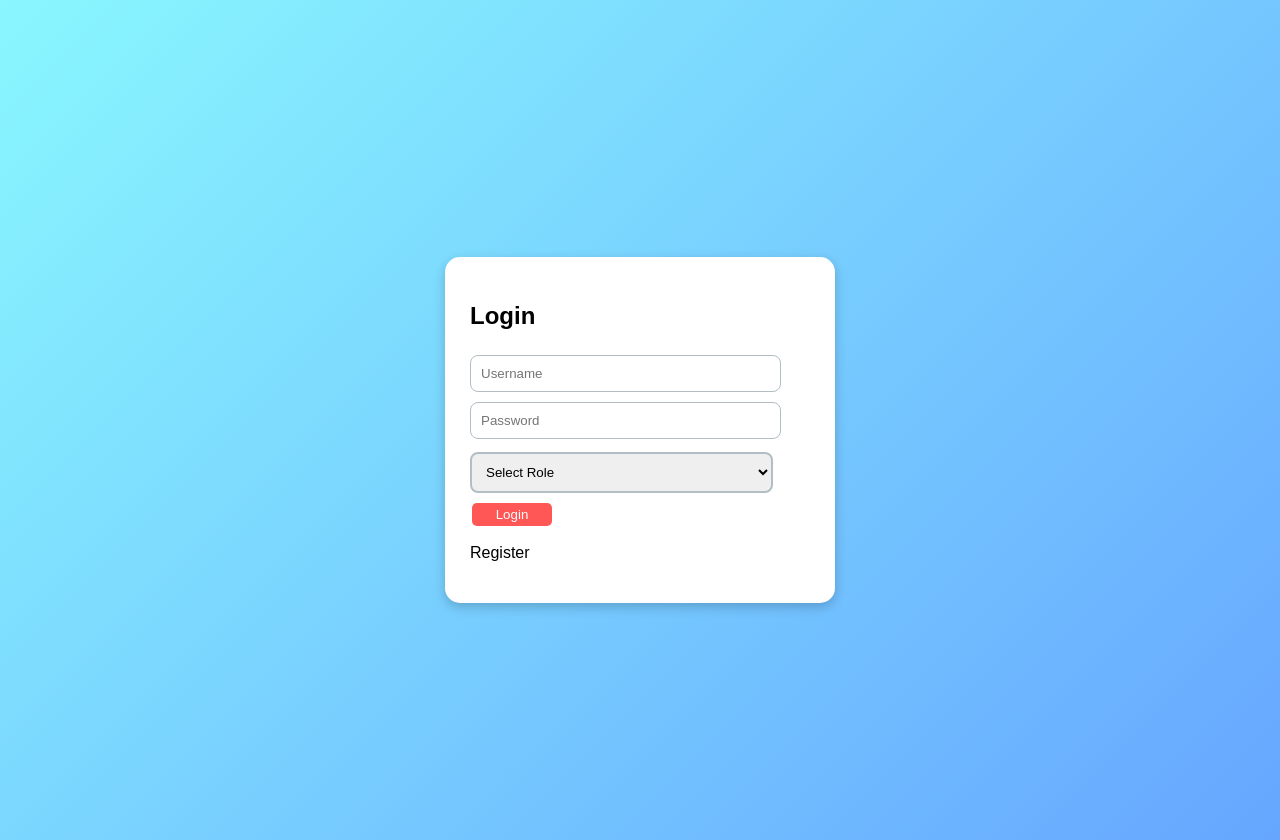
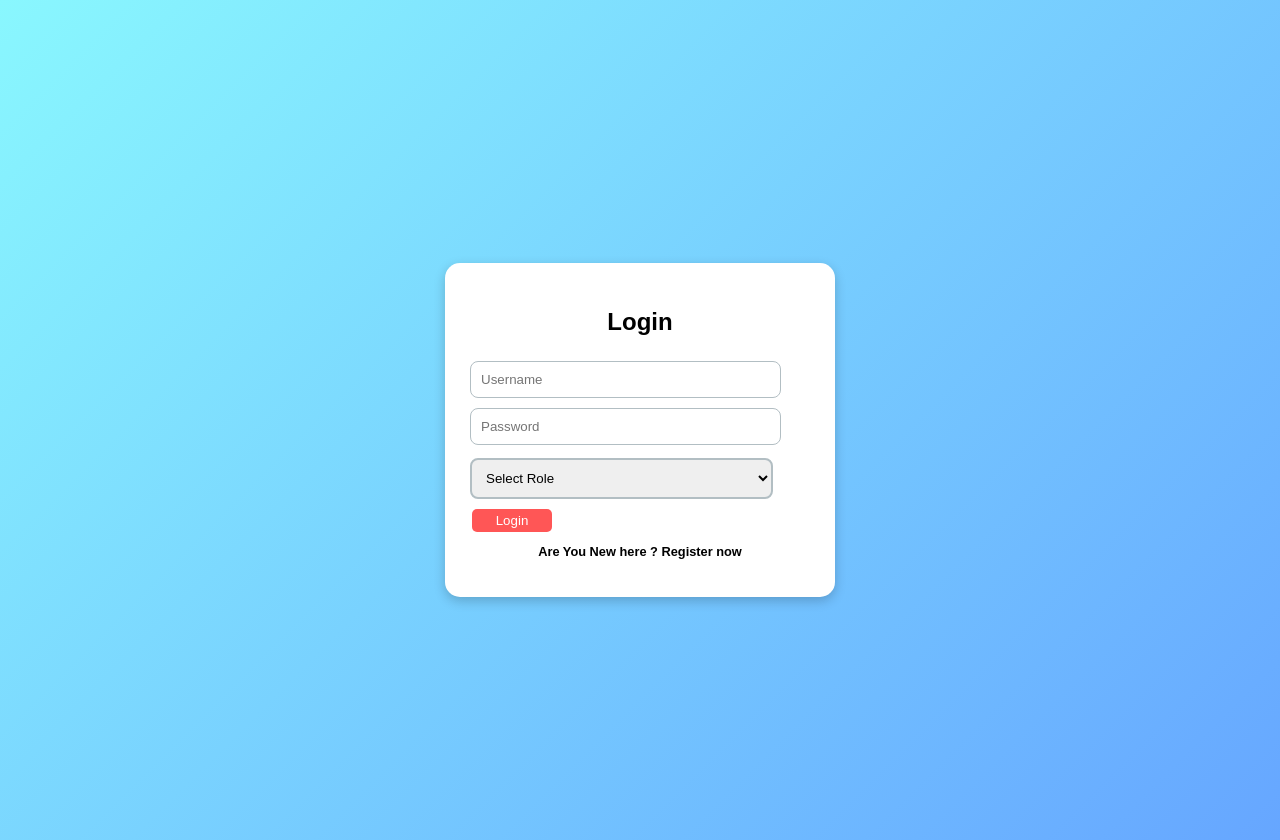
Before and after one commit to DharshiniThiruppathi/expense-tracker, a React (Create React App) app in the folder ecom/: page / in a window 1280 px wide. Built offline with nearby package versions, Linux system fonts and the light colour scheme.

Commit message:
Login component
Updated the Login component to improve UI elements and added styling for better user experience.

```diff
--- a/ecom/src/components/Login.js
+++ b/ecom/src/components/Login.js
@@ -1,12 +1,10 @@
 import React, { useState } from "react";
 import { toast } from "react-toastify";
-
 export default function Login({ setPage, setCurrentUser, users }) {
   const [username, setUsername] = useState("");
   const [password, setPassword] = useState("");
   const [role, setRole] = useState("");
-
-  const handleLogin = () => {
+ const handleLogin = () => {
     if (!username || !password || !role) return toast.error("Fill all fields");
 
     if (role === "admin") {
@@ -27,11 +25,10 @@ export default function Login({ setPage, setCurrentUser, users }) {
     toast.success("User login successful");
     setPage("user");
   };
-
-  return (
+ return (
     <div className="page center">
       <div className="card">
-        <h2>Login</h2>
+        <h2 style={{textAlign:'center'}}>Login</h2>
         <input placeholder="Username" value={username} onChange={e => setUsername(e.target.value)} />
         <input type="password" placeholder="Password" value={password} onChange={e => setPassword(e.target.value)} />
         <select value={role} onChange={e => setRole(e.target.value)}>
@@ -40,7 +37,7 @@ export default function Login({ setPage, setCurrentUser, users }) {
           <option value="admin">Admin</option><br></br>
         </select> <br></br>
         <button onClick={handleLogin}>Login</button>
-        <p onClick={() => setPage("register")}>Register</p>
+        <p style={{marginTop:'10px',  textAlign:'center',fontSize:'0.8rem',fontWeight:'bolder',cursor:'pointer'}}onClick={() => setPage("register")}>Are You New here ? Register now</p>
       </div>
     </div>
   );
```
